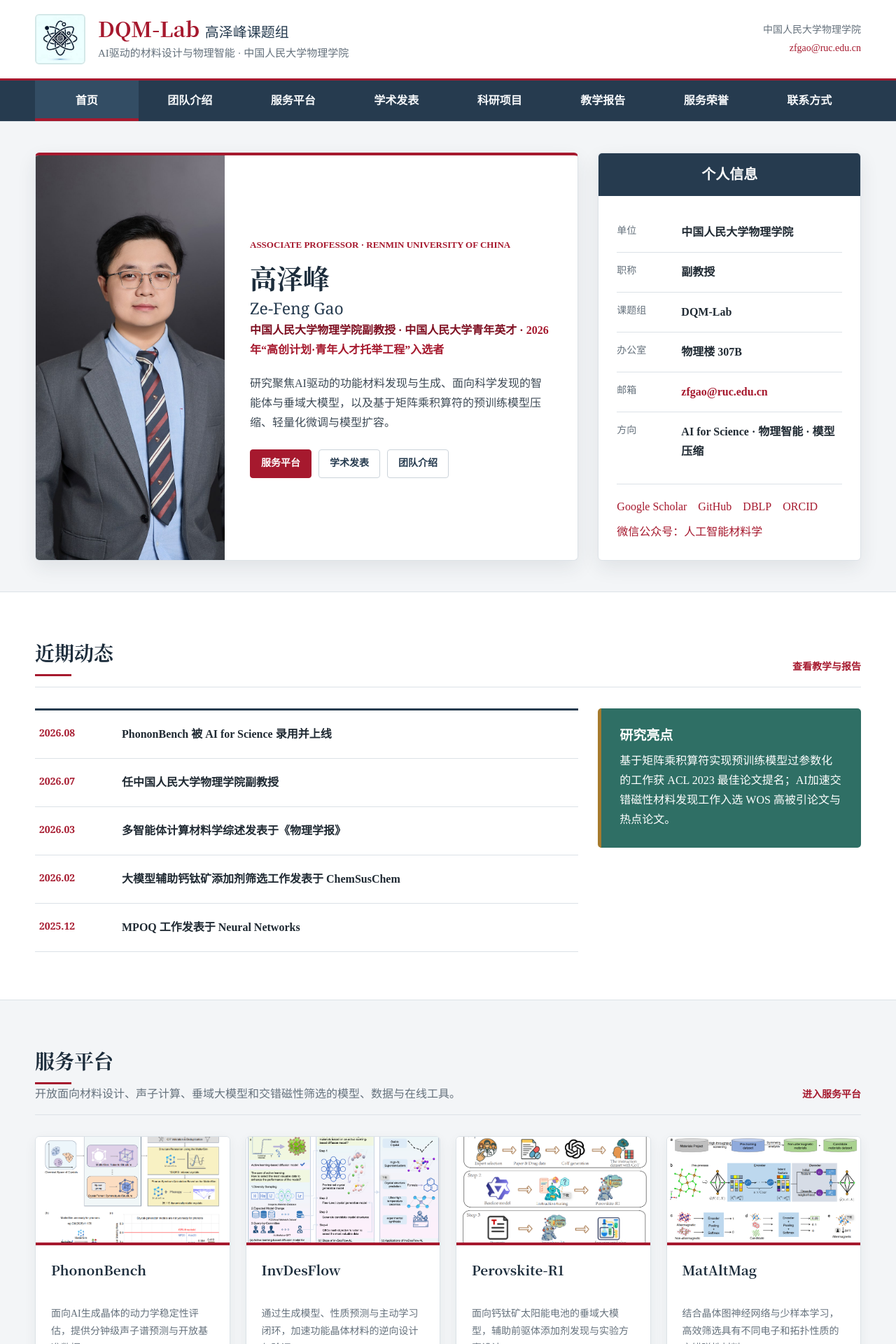
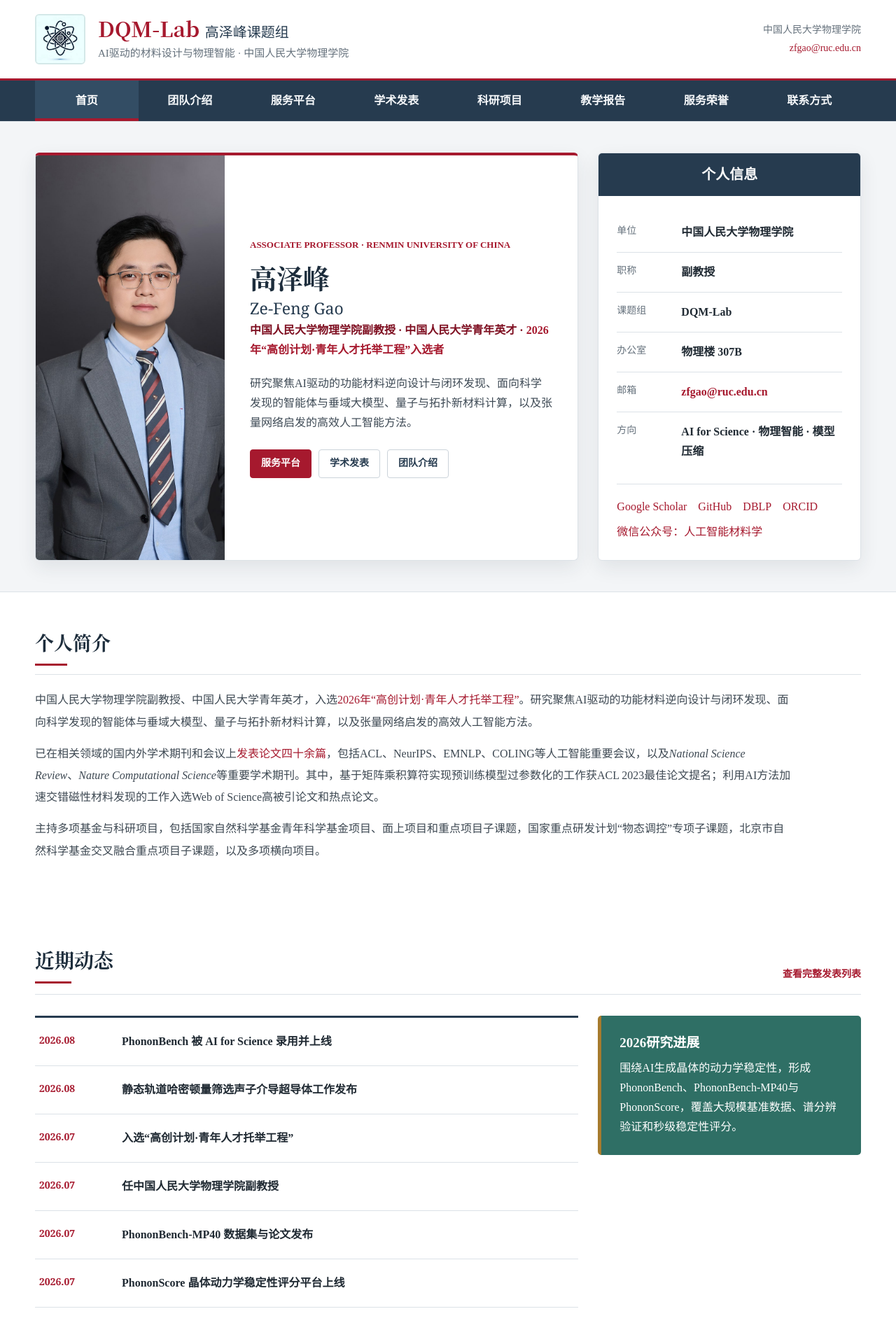
Before and after one commit to zfgao66/homepage, a Jekyll site: the page built from index.html, in a window 1280 px wide. Shown: the top 1920 px of the page at 70% size. Built offline with Jekyll 4.4.1, drawn with Linux system fonts in a browser that asks for light colours.

Commit message:
Update homepage bio and recent news

```diff
--- a/assets/css/site.css
+++ b/assets/css/site.css
@@ -445,6 +445,25 @@ strong {
   border-block: 1px solid var(--line);
 }
 
+.home-bio-section {
+  padding-block: 54px;
+}
+
+.home-bio {
+  max-width: 1080px;
+}
+
+.home-bio p {
+  margin: 0;
+  color: #3d4852;
+  font-size: 16px;
+  line-height: 1.95;
+}
+
+.home-bio p + p {
+  margin-top: 14px;
+}
+
 .section-heading {
   display: flex;
   align-items: end;
--- a/index.html
+++ b/index.html
@@ -3,7 +3,7 @@ layout: default
 title: 首页
 section: home
 body_class: home-page
-description: 高泽峰，中国人民大学物理学院副教授，研究AI驱动的材料设计、物理智能与大模型压缩。
+description: 高泽峰，中国人民大学物理学院副教授，研究AI驱动的功能材料逆向设计、科学智能体与垂域大模型、量子与拓扑材料计算及高效人工智能方法。
 ---
 <section class="home-intro">
   <div class="page-shell home-intro__grid">
@@ -13,7 +13,7 @@ description: 高泽峰，中国人民大学物理学院副教授，研究AI驱
         <p class="eyebrow">Associate Professor · Renmin University of China</p>
         <h1>高泽峰 <span>Ze-Feng Gao</span></h1>
         <p class="profile-role">中国人民大学物理学院副教授 · 中国人民大学青年英才 · <a href="https://m.sme-gov.cn/beijing/news/175906.html">2026年“高创计划·青年人才托举工程”入选者</a></p>
-        <p class="profile-summary">研究聚焦AI驱动的功能材料发现与生成、面向科学发现的智能体与垂域大模型，以及基于矩阵乘积算符的预训练模型压缩、轻量化微调与模型扩容。</p>
+        <p class="profile-summary">研究聚焦AI驱动的功能材料逆向设计与闭环发现、面向科学发现的智能体与垂域大模型、量子与拓扑新材料计算，以及张量网络启发的高效人工智能方法。</p>
         <div class="action-row">
           <a class="action-link" href="{{ '/platform/' | relative_url }}">服务平台</a>
           <a class="action-link action-link--secondary" href="{{ '/publications/' | relative_url }}">学术发表</a>
@@ -43,23 +43,35 @@ description: 高泽峰，中国人民大学物理学院副教授，研究AI驱
   </div>
 </section>
 
+<section class="section-band home-bio-section">
+  <div class="page-shell">
+    <h2 class="content-title">个人简介</h2>
+    <div class="home-bio">
+      <p>中国人民大学物理学院副教授、中国人民大学青年英才，入选<a href="https://m.sme-gov.cn/beijing/news/175906.html">2026年“高创计划·青年人才托举工程”</a>。研究聚焦AI驱动的功能材料逆向设计与闭环发现、面向科学发现的智能体与垂域大模型、量子与拓扑新材料计算，以及张量网络启发的高效人工智能方法。</p>
+      <p>已在相关领域的国内外学术期刊和会议上<a href="{{ '/publications/' | relative_url }}">发表论文四十余篇</a>，包括ACL、NeurIPS、EMNLP、COLING等人工智能重要会议，以及<em>National Science Review</em>、<em>Nature Computational Science</em>等重要学术期刊。其中，基于矩阵乘积算符实现预训练模型过参数化的工作获ACL 2023最佳论文提名；利用AI方法加速交错磁性材料发现的工作入选Web of Science高被引论文和热点论文。</p>
+      <p>主持多项基金与科研项目，包括国家自然科学基金青年科学基金项目、面上项目和重点项目子课题，国家重点研发计划“物态调控”专项子课题，北京市自然科学基金交叉融合重点项目子课题，以及多项横向项目。</p>
+    </div>
+  </div>
+</section>
+
 <section class="section-band">
   <div class="page-shell">
     <div class="section-heading">
       <h2>近期动态</h2>
-      <a class="section-more" href="{{ '/teaching/' | relative_url }}">查看教学与报告</a>
+      <a class="section-more" href="{{ '/publications/' | relative_url }}">查看完整发表列表</a>
     </div>
     <div class="updates-layout">
       <ol class="updates-list">
         <li><time class="update-date" datetime="2026-08">2026.08</time><a class="update-title" href="{{ '/publications/#year-2026' | relative_url }}">PhononBench 被 AI for Science 录用并上线</a></li>
+        <li><time class="update-date" datetime="2026-08">2026.08</time><a class="update-title" href="{{ '/publications/#year-2026' | relative_url }}">静态轨道哈密顿量筛选声子介导超导体工作发布</a></li>
+        <li><time class="update-date" datetime="2026-07">2026.07</time><a class="update-title" href="https://m.sme-gov.cn/beijing/news/175906.html">入选“高创计划·青年人才托举工程”</a></li>
         <li><time class="update-date" datetime="2026-07">2026.07</time><span class="update-title">任中国人民大学物理学院副教授</span></li>
-        <li><time class="update-date" datetime="2026-03">2026.03</time><a class="update-title" href="{{ '/publications/#year-2026' | relative_url }}">多智能体计算材料学综述发表于《物理学报》</a></li>
-        <li><time class="update-date" datetime="2026-02">2026.02</time><a class="update-title" href="{{ '/publications/#year-2026' | relative_url }}">大模型辅助钙钛矿添加剂筛选工作发表于 ChemSusChem</a></li>
-        <li><time class="update-date" datetime="2025-12">2025.12</time><span class="update-title">MPOQ 工作发表于 Neural Networks</span></li>
+        <li><time class="update-date" datetime="2026-07">2026.07</time><a class="update-title" href="{{ '/publications/#year-2026' | relative_url }}">PhononBench-MP40 数据集与论文发布</a></li>
+        <li><time class="update-date" datetime="2026-07">2026.07</time><a class="update-title" href="http://phononbench.cn/phononscore/">PhononScore 晶体动力学稳定性评分平台上线</a></li>
       </ol>
       <aside class="highlight-note">
-        <h3>研究亮点</h3>
-        <p>基于矩阵乘积算符实现预训练模型过参数化的工作获 ACL 2023 最佳论文提名；AI加速交错磁性材料发现工作入选 WOS 高被引论文与热点论文。</p>
+        <h3>2026研究进展</h3>
+        <p>围绕AI生成晶体的动力学稳定性，形成PhononBench、PhononBench-MP40与PhononScore，覆盖大规模基准数据、谱分辨验证和秒级稳定性评分。</p>
       </aside>
     </div>
   </div>
```
